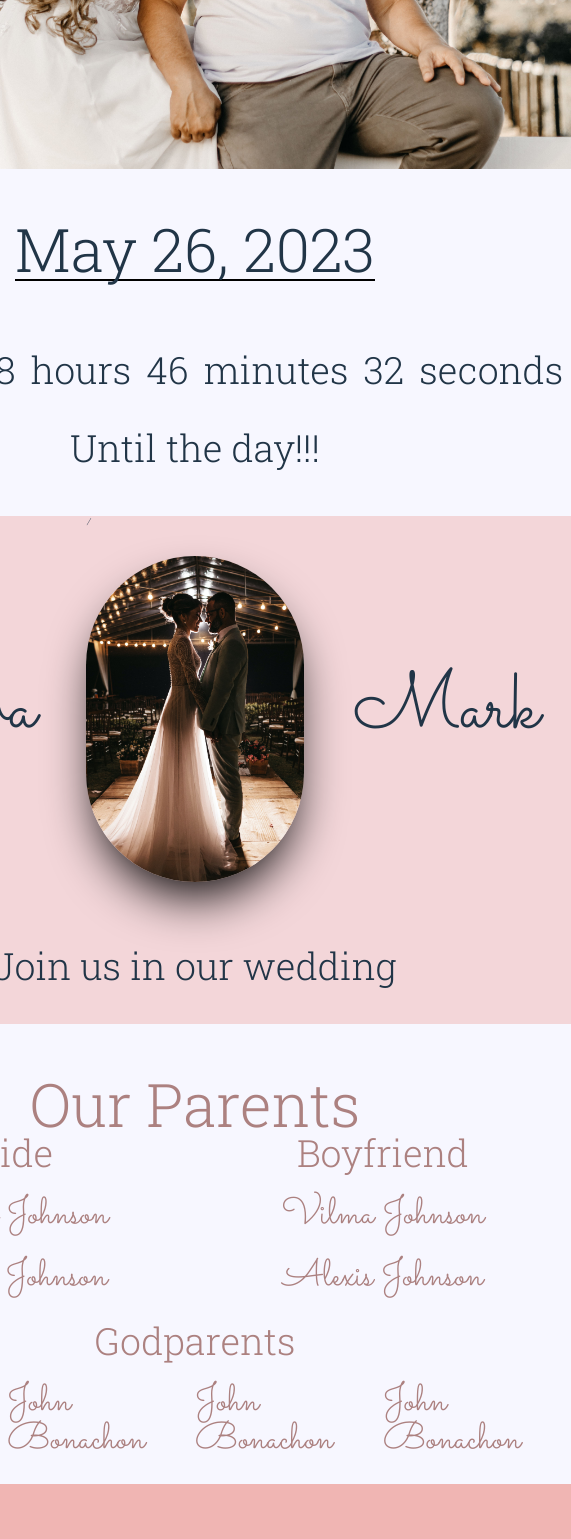
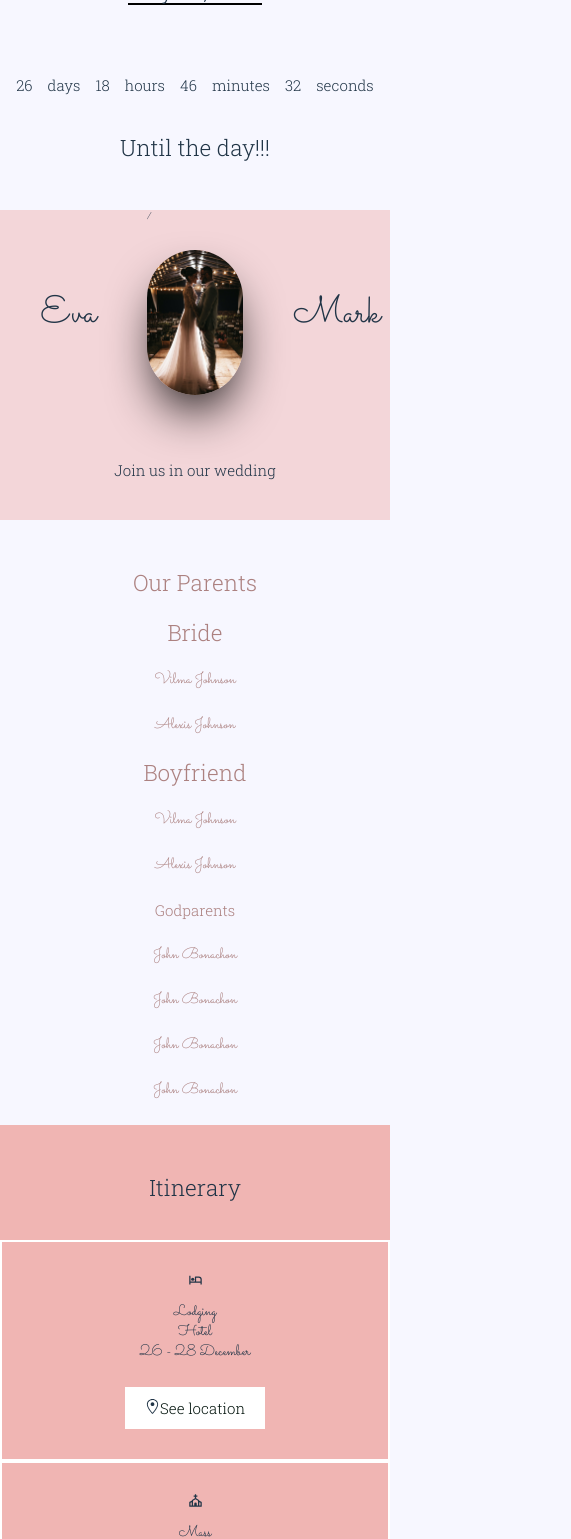
Before and after one commit to PapelFloreado/wedding-example, a React (Vite) app: page / in a window 390 px wide. Shown: the part 432-1971 px from the top of the page, 571 px wide, since content can reach past the window. Built offline with nearby package versions, Linux system fonts and the light colour scheme.

Commit message:
wedding v0.4 responsive

```diff
--- a/src/components/Confirm/Confirm.jsx
+++ b/src/components/Confirm/Confirm.jsx
@@ -5,20 +5,20 @@ const Confirm = () => {
 
   return (
     <div className='mt-20'>
-        <h2 className='text-8xl font-roboto text-center  text-melon'>Save the date</h2>
+        <h2 className='text-4xl md:text-8xl font-roboto text-center  text-melon'>Save the date</h2>
         <div className='text-melon flex-col'>
             <div className='mt-10 text-center'>
-                <p className='text-6xl'>We would be very happy if you join us on this special day.</p>
-                <p className='text-6xl mt-6'>For this we need you to confirm your attendance.</p>
+                <p className='text-2xl md:text-6xl'>We would be very happy if you join us on this special day.</p>
+                <p className='text-2xl md:text-6xl mt-6'>For this we need you to confirm your attendance.</p>
             </div>
-            <div className='flex font-roboto my-20 text-4xl items-center justify-center mx-auto'>
+            <div className='md:flex-row flex flex-col font-roboto my-20 text-4xl items-center justify-center mx-auto'>
                 <button className='hover:border-white duration-700 ease-in-out  text-white bg-melon flex justify-center gap-5' type='button'>
                     <BsWhatsapp/>
-                    <a className='text-white ' href="https://wa.me/5491140435288/?text=Hi!%20I%20liked%20your%20application%20I%20would%20like%20to%20hire%20you" target="_blank" rel="noopener noreferrer">We regret not being able to accompany you.</a>
+                    <a className='text-white text-2xl md:text-6xl' href="https://wa.me/5491140435288/?text=Hi!%20I%20liked%20your%20application%20I%20would%20like%20to%20hire%20you" target="_blank" rel="noopener noreferrer">We regret not being able to accompany you.</a>
                 </button>
                 <button className='hover:border-melon flex justify-center gap-5' type='button'>
                     <BsWhatsapp/>
-                    <a className='text-melon ' href="https://wa.me/5491140435288/?text=Hi!%20I%20liked%20your%20application%20I%20would%20like%20to%20hire%20you" target="_blank" rel="noopener noreferrer">We will accompany you on this special day</a>
+                    <a className='text-melon text-2xl md:text-6xl' href="https://wa.me/5491140435288/?text=Hi!%20I%20liked%20your%20application%20I%20would%20like%20to%20hire%20you" target="_blank" rel="noopener noreferrer">We will accompany you on this special day</a>
                 </button>
             </div>
 
--- a/src/components/CountdownTimer/CountdownTimer.jsx
+++ b/src/components/CountdownTimer/CountdownTimer.jsx
@@ -29,9 +29,9 @@ const CountdownTimer = ({countDownTimestampsMS}) => {
   return (
       <div className=' text-6xl font-roboto my-20 flex-col justify-center'>
         <div className=' justify-center flex  items-center basis-full'>
-          <h2 className='text-center   mb-28 text-8xl border-b-2 border-black'>May 26, 2023</h2>
+          <h2 className='text-center mb-28 text-4xl md:text-8xl border-b-2 border-black'>May 26, 2023</h2>
         </div>
-        <div className='text-center'>
+        <div className='text-center text-2xl md:text-8xl'>
           <span className='mx-3  w-20'>{remainingTime.days}</span>
           <span className='mx-3'>days</span>
           <span className='mx-3 w-20'>{remainingTime.hours}</span>
@@ -41,7 +41,7 @@ const CountdownTimer = ({countDownTimestampsMS}) => {
           <span className='mx-3 min-w-24'>{remainingTime.seconds}</span>
           <span className='mx-3 '>seconds</span>
         </div>
-          <p className='text-center mt-16'>Until the day!!!</p>
+          <p className='text-center text-4xl md:text-8xl mt-16'>Until the day!!!</p>
       </div>
 
   )
--- a/src/components/Couple/Couple.jsx
+++ b/src/components/Couple/Couple.jsx
@@ -8,13 +8,13 @@ const Couple = () => {
 
         <div className='bg-melon bg-cover bg-opacity-50'>
             <div className='flex items-center justify-center'>
-                <h2 className=' basis-1/3 text-9xl text-end mr-20'>Eva</h2>
+                <h2 className=' basis-1/3 text-6xl md:text-9xl text-end mr-20'>Eva</h2>
                 <div className=' mx-auto basis-1/3  w-1/4'>/
                     <img className='rounded-full  shadow-2xl shadow-black my-10' src={novios} alt="couple photo" />
                 </div>
-                <h2 className='text-9xl ml-20 basis-1/3'>Mark</h2>
+                <h2 className='text-6xl md:text-9xl ml-20 basis-1/3'>Mark</h2>
             </div>
-            <h2 className='text-6xl font-roboto text-center py-16'>Join us in our wedding</h2>
+            <h2 className='text-2xl md:text-6xl font-roboto text-center py-16'>Join us in our wedding</h2>
         </div>
   )
 }
--- a/src/components/Family/Family.jsx
+++ b/src/components/Family/Family.jsx
@@ -4,26 +4,26 @@ const Family = () => {
 
   return (
         <div className=' text-melon bg-cover bg-opacity-50 font-roboto font-light'>
-            <h2 className='text-center pt-20 text-8xl'>Our Parents</h2>
-            <div className='flex justify-around text-6xl'>
+            <h2 className='text-center pt-20 text-4xl md:text-8xl'>Our Parents</h2>
+            <div className='md:flex justify-around text-4xl md:text-6xl'>
                 <div className='justify-center'>
-                    <p className='text-center'>Bride</p>
-                    <p className='my-10 text-6xl font-sacramento text-center'>Vilma Johnson</p>
-                    <p className='text-6xl font-sacramento text-center'>Alexis Johnson</p>
+                    <p className='mt-10 text-center'>Bride</p>
+                    <p className='my-10 text-2xl md:text-6xl font-sacramento text-center'>Vilma Johnson</p>
+                    <p className='text-2xl md:text-6xl font-sacramento text-center'>Alexis Johnson</p>
                 </div>
                 <div className='justify-center'>
-                    <p className='text-center'>Boyfriend</p>
-                    <p className='my-10 text-6xl font-sacramento text-center'>Vilma Johnson</p>
-                    <p className='text-6xl font-sacramento text-center'>Alexis Johnson</p>
+                    <p className='mt-10 text-center'>Boyfriend</p>
+                    <p className='my-10 text-2xl md:text-6xl font-sacramento text-center'>Vilma Johnson</p>
+                    <p className='text-2xl md:text-6xl font-sacramento text-center'>Alexis Johnson</p>
                 </div>
             </div>
             <div className='mt-10'>
-                <p className='text-6xl text-center'>Godparents</p>
-                <div className='flex justify-around mt-10'>
-                    <p className="text-6xl font-sacramento">John Bonachon</p>
-                    <p className="text-6xl font-sacramento">John Bonachon</p>
-                    <p className="text-6xl font-sacramento">John Bonachon</p>
-                    <p className="text-6xl font-sacramento">John Bonachon</p>
+                <p className='text-2xl md:text-6xl text-center'>Godparents</p>
+                <div className='md:flex text-center justify-around mt-10'>
+                    <p className="text-2xl mt-10 md:text-6xl font-sacramento">John Bonachon</p>
+                    <p className="text-2xl mt-10 md:text-6xl font-sacramento">John Bonachon</p>
+                    <p className="text-2xl mt-10 md:text-6xl font-sacramento">John Bonachon</p>
+                    <p className="text-2xl mt-10 md:text-6xl font-sacramento">John Bonachon</p>
                 </div>
 
             </div>
--- a/src/components/Gallery/Gallery.jsx
+++ b/src/components/Gallery/Gallery.jsx
@@ -10,16 +10,16 @@ const Gallery = () => {
 
   return (
     <div className='my-20  text-melon'>
-      <h2 className='text-8xl font-roboto text-center'>Us</h2>
-      <div className='flex mx-auto w-3/4 '>
-          <div className='m-6' >
-              <img className='m-10 grayscale hover:grayscale-0 hover:scale-110 duration-500 ease-in-out' src={pareja1} alt="" />
-              <img className='m-10 grayscale hover:grayscale-0 hover:scale-110 duration-500 ease-in-out'  src={pareja4} alt="" />
-              <img className='m-10 grayscale hover:grayscale-0 hover:scale-110 duration-500 ease-in-out'  src={pareja5} alt="" />
+      <h2 className='text-4xl md:text-8xl font-roboto text-center'>Us</h2>
+      <div className='md:flex-row flex flex-col justify-items-center md:justify-center items-center mx-auto w-3/4 '>
+          <div className='mx-auto   md:m-6' >
+              <img className='m-4 md:m-10 grayscale hover:grayscale-0 md:hover:scale-110 duration-500 ease-in-out' src={pareja1} alt="" />
+              <img className='m-4 md:m-10 grayscale hover:grayscale-0 md:hover:scale-110 duration-500 ease-in-out'  src={pareja4} alt="" />
+              <img className='m-4 md:m-10 grayscale hover:grayscale-0 md:hover:scale-110 duration-500 ease-in-out'  src={pareja5} alt="" />
           </div>
-          <div className='m-6' >
-              <img className='m-10 grayscale hover:grayscale-0 hover:scale-110 duration-500 ease-in-out'  src={pareja2} alt="" />
-              <img className='m-10 grayscale hover:grayscale-0 hover:scale-110 duration-500 ease-in-out'  src={pareja3} alt="" />
+          <div className='mx-auto md:m-6' >
+              <img className='m-4 md:m-10 grayscale hover:grayscale-0 md:hover:scale-110 duration-500 ease-in-out'  src={pareja2} alt="" />
+              <img className='m-4 md:m-10 grayscale hover:grayscale-0 md:hover:scale-110 duration-500 ease-in-out'  src={pareja3} alt="" />
 
           </div>
       </div>
--- a/src/components/Gifts/Gifts.jsx
+++ b/src/components/Gifts/Gifts.jsx
@@ -7,32 +7,31 @@ const Gifts = () => {
 
   return (
     <div className='bg-melon py-20'>
-        <h2 className='text-8xl font-roboto text-center'>Gift Table</h2>
-        <p className='text-center text-6xl mt-10'>Our best gift is that you join us this day.</p>
-        <p className='text-center text-6xl mt-6'>But if you want to have a detail these are the options.</p>
-        <div className='flex justify-center items-center text-4xl mt-10'>
+        <h2 className='text-4xl md:text-8xl font-roboto text-center'>Gift Table</h2>
+        <p className='text-center text-2xl md:text-6xl mt-10'>Our best gift is that you join us this day.</p>
+        <p className='text-center text-2xl md:text-6xl mt-6'>But if you want to have a detail these are the options.</p>
+        <div className='md:flex-row flex flex-col justify-center items-center text-4xl mt-10'>
             <div className='basis-1/3 text-center'>
                 <div className='flex justify-center mx-auto'>
-
                     <a className='flex justify-center items-center' href="http://amazon.com" target="_blank" rel="noopener noreferrer">
-                        <img className=' hover:scale-95 duration-700 ease-in-out' src={amazon} alt="amazon shop icon" />
+                        <img className='md:w-1/2 hover:scale-95 duration-700 ease-in-out' src={amazon} alt="amazon shop icon" />
                     </a>
                 </div>
-                <h2 className='mt-10'>Amazon wedding list</h2>
+                <h2 className='text-2xl md:text-4xl mt-10'>Amazon wedding list</h2>
             </div>
             <div className='basis-1/3 text-center'>
                     <a className='flex justify-center items-center' href="http://prezola.com" target="_blank" rel="noopener noreferrer">
-                        <img className=' hover:scale-95 duration-700 ease-in-out' src={prezola} alt="shop prezola icon" />
+                        <img className='md:w-1/2 hover:scale-95 duration-700 ease-in-out' src={prezola} alt="shop prezola icon" />
                     </a>
-                <h2 className=' mt-10 text-center'>Prezola wedding list</h2>
+                <h2 className='text-2xl md:text-4xl mt-10 text-center'>Prezola wedding list</h2>
             </div>
             <div className='basis-1/3 text-center'>
                 <div className='flex justify-center items-center'>
-                    <img className='w-1/4    hover:scale-95 duration-700 ease-in-out' src={bank} alt="bank icon" />
+                    <img className='md:w-1/4 w-1/5    hover:scale-95 duration-700 ease-in-out' src={bank} alt="bank icon" />
                 </div>
                 <div className='mt-10'>
-                    <h2>Bank Account</h2>
-                    <p className='text-4xl '>Account Number: xxxxxxx</p>
+                    <h2 className='text-2xl md:text-4xl'>Bank Account</h2>
+                    <p className='text-2xl md:text-4xl '>Account Number: xxxxxxx</p>
                 </div>
             </div>
         </div>
--- a/src/components/Itinerario/Itinerario.jsx
+++ b/src/components/Itinerario/Itinerario.jsx
@@ -5,14 +5,14 @@ import { GoLocation } from "react-icons/go";
 const Itinerario = () => {
 
   return (
-    <div className='  py-20 my-10 text bg-melon'>
-        <h2 className='text-center font-roboto text-8xl mb-16'>Itinerary</h2>
-        <div className='flex justify-around text-center text-4xl'>
-            <div className='border-2 p-12 basis-1/4 border-white hover:shadow-2xl hover:scale-125 duration-700 ease-in-out'>
+    <div className=' my-10 py-20 text bg-melon'>
+        <h2 className='text-center  font-roboto text-4xl md:text-8xl mb-16'>Itinerary</h2>
+        <div className='md:flex-row flex flex-col justify-around text-center text-2xl md:text-4xl'>
+            <div className='border-2 p-12 basis-1/4 border-white  hover:shadow-2xl md:hover:scale-110 duration-700 ease-in-out'>
                 <div className='flex justify-center mx-auto mb-6'>
                     <BiHotel/>
                 </div>
-                <h2 className='text-6xl'>Lodging</h2>
+                <h2 className='md:text-6xl'>Lodging</h2>
                 <p>Hotel</p>
                 <p>26 - 28 December</p>
                 <div className='flex justify-center mx-auto mt-10'>
@@ -22,11 +22,11 @@ const Itinerario = () => {
                     </button>
                 </div>
             </div>
-            <div className='border-2 basis-1/4 border-white p-12 hover:shadow-2xl hover:scale-125  duration-700 ease-in-out'>
+            <div className='border-2 basis-1/4 border-white p-12 hover:shadow-2xl md:hover:scale-110  duration-700 ease-in-out'>
                 <div className='flex justify-center mx-auto mb-6'>
                     <BiChurch/>
                 </div>
-                <h2 className='text-6xl'>Mass</h2>
+                <h2 className='md:text-6xl'>Mass</h2>
                 <p>Church</p>
                 <p>27 December</p>
                 <div className='flex justify-center items-baseline mx-auto mt-10'>
@@ -38,11 +38,11 @@ const Itinerario = () => {
 
 
             </div>
-            <div className='border-2 basis-1/4 border-white p-12 hover:shadow-2xl hover:scale-125  duration-700 ease-in-out'>
+            <div className='border-2 basis-1/4 border-white p-12 hover:shadow-2xl md:hover:scale-110  duration-700 ease-in-out'>
                 <div className='flex justify-center mx-auto mb-6'>
                     <BiParty/>
                 </div>
-                <h2 className='text-6xl'>Party</h2>
+                <h2 className='md:text-6xl'>Party</h2>
                 <p>Hotel</p>
                 <p>26 - 28 December</p>
                 <div className='flex justify-center mx-auto mt-10'>
```
